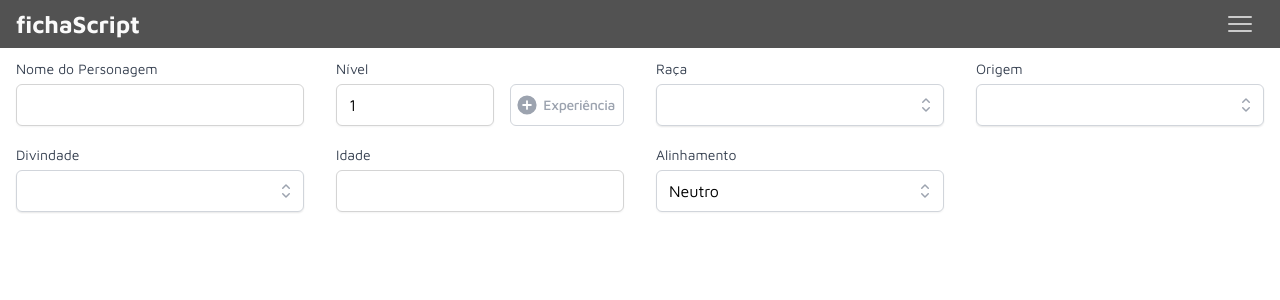
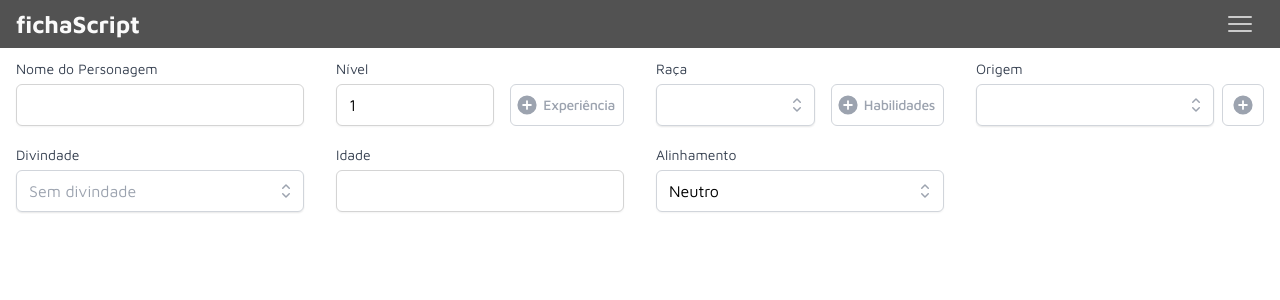
Before and after one commit to g-beier/fichascript-ts, a Vue app: page / in a window 1280 px wide. Shown: the top 300 px of the page. Built offline with nearby package versions, Linux system fonts and the light colour scheme.

Commit message:
Creating Skills components and view

```diff
--- a/src/components/CharacterCombobox.vue
+++ b/src/components/CharacterCombobox.vue
@@ -12,9 +12,10 @@ import {
 import { CheckIcon, ChevronUpDownIcon } from "@heroicons/vue/20/solid";
 
 const props = defineProps<{
-  options: { value: number | string; label: string }[];
   modelValue: number | string;
   nullable?: boolean;
+  options: { value: number | string; label: string }[];
+  placeholder?: string;
 }>();
 
 let query = ref("");
@@ -37,7 +38,7 @@ let filteredOptions = computed(() =>
 <template>
   <div class="block w-full">
     <Combobox
-      :modelValue="props.modelValue"
+      :modelValue="props.modelValue ?? null"
       @update:modelValue="(value) => $emit('update:modelValue', value)"
       :nullable="props?.nullable"
     >
@@ -49,12 +50,13 @@ let filteredOptions = computed(() =>
           class="relative w-full cursor-default rounded-md border-gray-300 bg-white text-left shadow-sm focus:outline-none focus-visible:ring focus-visible:ring-red-200 focus-visible:ring-opacity-50 sm:text-sm"
         >
           <ComboboxInput
-            class="w-full rounded-md border border-gray-300 bg-white py-2 pl-3 pr-10 text-left shadow-sm selection:bg-red-200 focus:border-red-300 focus:outline-none focus:ring focus:ring-red-200 focus:ring-opacity-50 focus-visible:outline-none"
+            class="w-full rounded-md border border-gray-300 bg-white py-2 pl-3 pr-10 text-left shadow-sm selection:bg-red-200 placeholder:text-gray-400 focus:border-red-300 focus:outline-none focus:ring focus:ring-red-200 focus:ring-opacity-50 focus-visible:outline-none"
             :displayValue="
               (value) =>
                 props.options.find((option) => option.value === value)?.label ||
                 ''
             "
+            :placeholder="props?.placeholder"
             @change="query = $event.target.value"
           />
           <ComboboxButton
--- a/src/components/CharacterId.vue
+++ b/src/components/CharacterId.vue
@@ -17,9 +17,6 @@ const xpArray: Array<number> = [];
 for (let i = 0; i < 20; i++) {
   xpArray.push(i * (i + 1) * 500);
 }
-const levelByExp = computed(() => {
-  return xpArray.findIndex((x) => x > mainStore.characterExperience);
-});
 
 const mainStore = useMainStore();
 </script>
@@ -50,20 +47,45 @@ const mainStore = useMainStore();
       </button>
     </div>
 
-    <CharacterCombobox v-model="mainStore.characterRace" :options="data_races">
+    <div class="flex w-full flex-row flex-nowrap items-end">
+      <CharacterCombobox
+        v-model="mainStore.characterRace"
+        :options="data_races"
+      >
         Raça
       </CharacterCombobox>
+      <button
+        type="button"
+        title="Habilidades de raça"
+        class="ml-2 inline-flex flex-row items-center gap-1 rounded-md border border-gray-300 bg-white py-2 pl-2 pr-2 text-gray-400 transition-all duration-150 hover:text-red-400 focus:border-red-300 focus:text-red-400 focus:outline-none focus-visible:ring-2 focus-visible:ring-red-200 sm:ml-4 sm:pl-1"
+      >
+        <PlusCircleIcon class="h-6 w-6" />
+        <span class="hidden text-sm font-medium tracking-tight sm:inline-block">
+          Habilidades
+        </span>
+      </button>
+    </div>
 
+    <div class="flex w-full flex-row flex-nowrap items-end">
       <CharacterCombobox
         v-model="mainStore.characterBackground"
         :options="data_backgrounds"
       >
         Origem
       </CharacterCombobox>
+      <button
+        type="button"
+        class="ml-2 inline-flex flex-row items-center gap-1 rounded-md border border-gray-300 bg-white p-2 text-gray-400 transition-all duration-150 hover:text-red-400 focus:border-red-300 focus:text-red-400 focus:outline-none focus-visible:ring-2 focus-visible:ring-red-200"
+      >
+        <PlusCircleIcon class="h-6 w-6 flex-shrink-0" />
+      </button>
+    </div>
 
     <CharacterCombobox
       v-model="mainStore.characterDeity"
       :options="data_deities"
+      placeholder="Sem divindade"
+      nullable
     >
       Divindade
     </CharacterCombobox>
--- a/src/components/CharacterSelect.vue
+++ b/src/components/CharacterSelect.vue
@@ -37,7 +37,7 @@ const label = computed(
             {{ label }}
           </span>
           <span
-            class="pointer-events-none absolute inset-y-0 right-0 flex items-center pr-2"
+            class="absolute inset-y-0 right-0 flex cursor-pointer items-center pr-2"
           >
             <ChevronUpDownIcon
               class="h-5 w-5 text-gray-400"
--- a/src/components/Navigation.vue
+++ b/src/components/Navigation.vue
@@ -38,6 +38,10 @@ import { Bars3Icon } from "@heroicons/vue/24/solid";
             <RouterLink to="/feats" class="block px-4 py-2">
               Poderes
             </RouterLink>
+
+            <RouterLink to="/skills" class="block px-4 py-2">
+              Perícias
+            </RouterLink>
           </div>
         </div>
       </PopoverPanel>
--- /dev/null
+++ b/src/components/SkillSlot.vue
@@ -0,0 +1,56 @@
+<script setup lang="ts">
+import { reactive, computed } from "vue";
+import { Switch } from "@headlessui/vue";
+import CharacterInput from "./CharacterInput.vue";
+import CharacterSelect from "./CharacterSelect.vue";
+import { useMainStore } from "@/stores/mainStore";
+
+const mainStore = useMainStore();
+
+const skill = reactive({
+  label: "Acrobacia",
+  trained: true,
+  bonus: 0,
+  stat: "DEX",
+  armorPenalty: true,
+  onlyTrained: true,
+});
+</script>
+
+<template>
+  <div class="rounded-md border border-gray-400 bg-white p-2 shadow-md">
+    <div class="flex flex-row items-center justify-between">
+      <strong>{{ skill.label }}</strong>
+      <Switch
+        v-model="skill.trained"
+        :class="skill.trained ? 'bg-gray-400' : 'bg-gray-300'"
+        class="relative inline-flex h-5 w-9 shrink-0 cursor-pointer items-center rounded-full border-2 border-transparent transition-colors duration-200 ease-in-out focus:ring focus:ring-red-200 focus:ring-opacity-50 focus:ring-offset-1 focus:ring-offset-red-300 focus-visible:outline-none"
+      >
+        <span class="sr-only">Use setting</span>
+        <span
+          aria-hidden="true"
+          :class="skill.trained ? 'translate-x-4' : 'translate-x-0 '"
+          class="pointer-events-none inline-block h-4 w-4 transform rounded-full bg-white shadow-lg ring-0 transition duration-200 ease-in-out"
+        >
+        </span>
+      </Switch>
+    </div>
+    <div class="grid grid-cols-2 gap-2">
+      <CharacterInput
+        v-model.number="skill.bonus"
+        :input-options="{ type: 'number' }"
+      >
+        Bônus
+      </CharacterInput>
+      <CharacterSelect
+        v-model="skill.stat"
+        :options="[
+          { value: 'STR', label: 'FOR' },
+          { value: 'DEX', label: 'DES' },
+        ]"
+      >
+        Habilidade
+      </CharacterSelect>
+    </div>
+  </div>
+</template>
--- a/src/components/StatSlot.vue
+++ b/src/components/StatSlot.vue
@@ -9,16 +9,14 @@ const props = defineProps(["modelValue"]);
   <Popover v-slot="{ open }" class="relative">
     <PopoverButton
       :class="open ? 'bg-gray-200' : 'text-opacity-90'"
-      class="flex w-full flex-col items-center rounded-md border border-gray-400 bg-white px-3 py-2 font-medium tracking-tight text-gray-500 hover:text-opacity-100 focus:outline-none focus-visible:ring-2 focus-visible:ring-white focus-visible:ring-opacity-75"
+      class="flex w-full flex-col items-center rounded-md border border-gray-400 bg-white px-3 py-2 text-gray-500 hover:text-opacity-100 focus:border-red-300 focus:ring focus:ring-red-200 focus:ring-opacity-50 focus-visible:outline-none"
     >
-      <span>{{ props.modelValue.label }}</span>
-      <span>{{
-        (props.modelValue.mod() > 0
-          ? "+"
-          : props.modelValue.mod() < 0
-          ? "-"
-          : "") + props.modelValue.mod()
-      }}</span>
+      <span class="text-sm font-medium tracking-tight">
+        {{ props.modelValue.label }}
+      </span>
+      <span>
+        {{ (props.modelValue.mod() > 0 ? "+" : "") + props.modelValue.mod() }}
+      </span>
     </PopoverButton>
 
     <transition
--- a/src/router/index.ts
+++ b/src/router/index.ts
@@ -17,6 +17,14 @@ const router = createRouter({
       // which is lazy-loaded when the route is visited.
       component: () => import("../views/FeatsView.vue"),
     },
+    {
+      path: "/skills",
+      name: "skills",
+      // route level code-splitting
+      // this generates a separate chunk (About.[hash].js) for this route
+      // which is lazy-loaded when the route is visited.
+      component: () => import("../views/SkillsView.vue"),
+    },
   ],
 });
 
--- a/src/stores/mainStore.ts
+++ b/src/stores/mainStore.ts
@@ -17,6 +17,9 @@ export const useMainStore = defineStore("MainStore", () => {
 
   const level = ref(1);
   const halfLevel = computed(() => Math.floor(level.value / 2));
+  const proficencyBonus = computed(() =>
+    level.value >= 7 ? (level.value >= 15 ? 6 : 4) : 2
+  );
   const characterExperience = ref(0);
 
   const characterAlignment = ref("N");
@@ -48,6 +51,7 @@ export const useMainStore = defineStore("MainStore", () => {
     characterJobList,
     level,
     halfLevel,
+    proficencyBonus,
     characterExperience,
     characterAlignment,
     characterAge,
--- a/src/views/FeatsView.vue
+++ b/src/views/FeatsView.vue
@@ -1,6 +1,7 @@
 <script setup lang="ts">
 import { useMainStore } from "@/stores/mainStore";
 import StatSlot from "../components/StatSlot.vue";
+import SkillSlot from "../components/SkillSlot.vue";
 
 const mainStore = useMainStore();
 </script>
--- /dev/null
+++ b/src/views/SkillsView.vue
@@ -0,0 +1,15 @@
+<script setup lang="ts">
+import SkillSlot from "@/components/SkillSlot.vue";
+
+const skills = ["Acrobacia", "Adestramento", "Atletismo"];
+</script>
+
+<template>
+  <main class="container mx-auto mt-2 px-4">
+    <div
+      class="grid grid-cols-1 gap-4 sm:grid-cols-2 md:grid-cols-4 lg:grid-cols-6"
+    >
+      <SkillSlot v-for="skill in skills" :key="skill" />
+    </div>
+  </main>
+</template>
```
Lines whose indentation alone changed are shown as unchanged.
